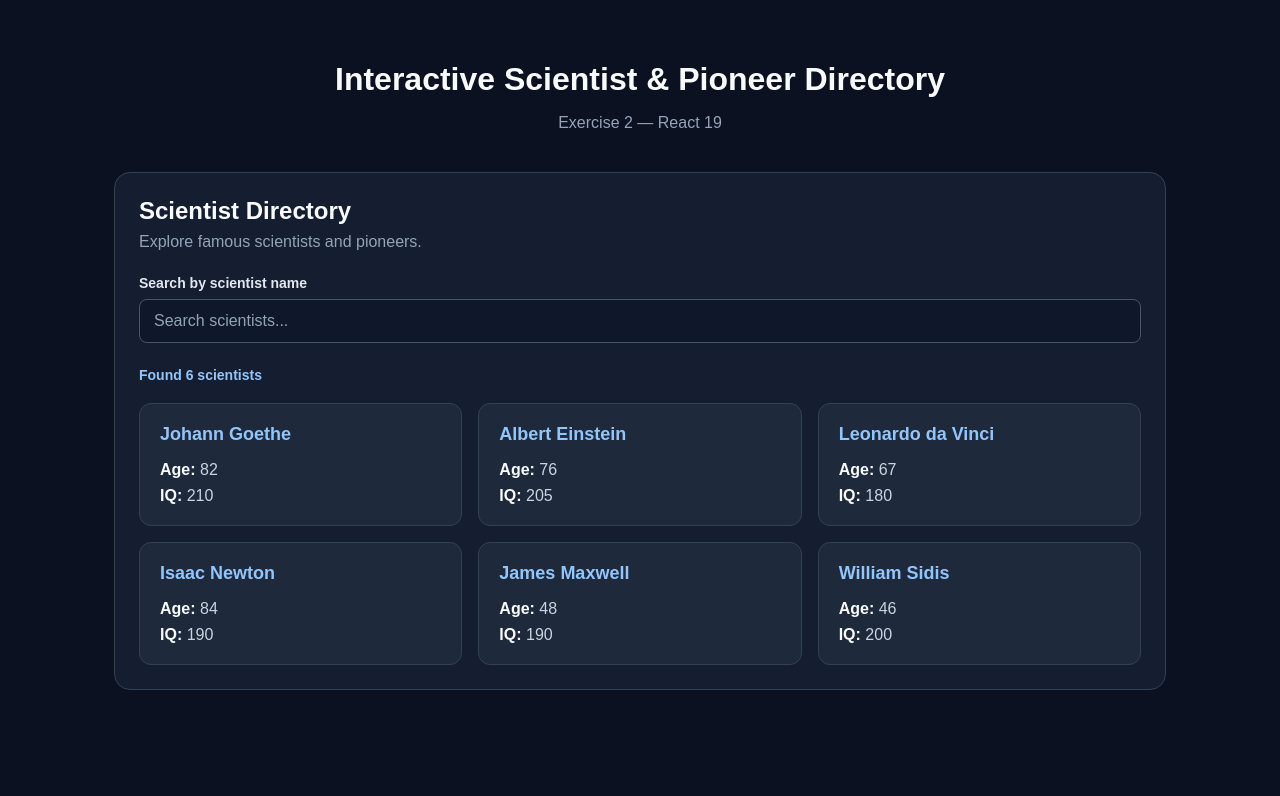
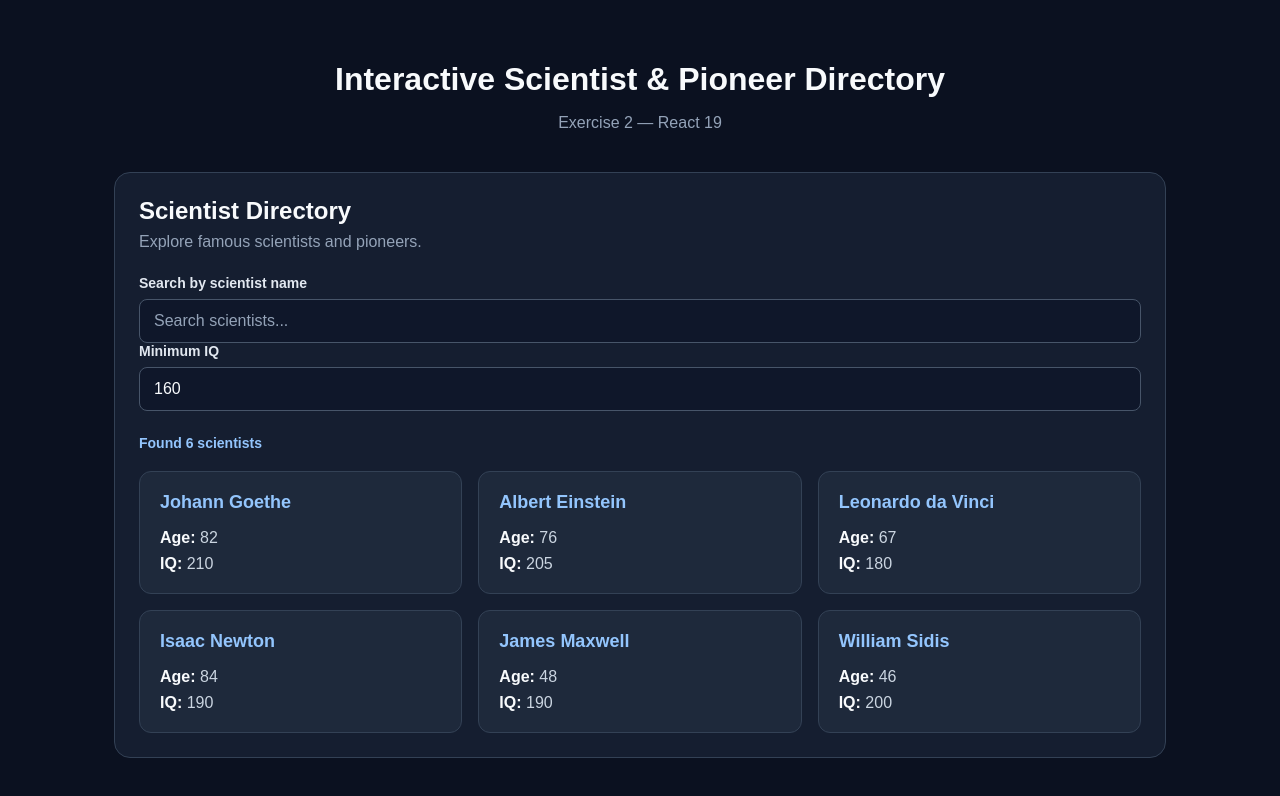
Before and after one commit to tran04012006/24521812_NgoBichTran_Lab3, a React (Vite) app in the folder scientist-directory/: page / in a window 1280 px wide. Shown: the top 796 px of the page. Built offline with nearby package versions, Linux system fonts and the light colour scheme.

Commit message:
feat(ex2): add type-safe minimum IQ input

```diff
--- a/scientist-directory/src/components/ScientistDirectory.jsx
+++ b/scientist-directory/src/components/ScientistDirectory.jsx
@@ -3,23 +3,29 @@ import { useId, useState } from "react";
 import { SMART_PEOPLE } from "../data/scientists.js";
 
 function ScientistDirectory() {
-  // Independent state: the text entered by the user
+  // Independent state
   const [query, setQuery] = useState("");
+  const [minIq, setMinIq] = useState(160);
 
-  // Generate a unique ID for the search input
+  // Accessible input IDs
   const searchId = useId();
+  const minIqId = useId();
 
-  // Normalize the search query
+  // Derived state: name search only for Commit 5
   const normalizedQuery = query.trim().toLowerCase();
 
-  // Derived state: calculate matching scientists
   const visiblePeople = SMART_PEOPLE.filter((person) =>
     person.name.toLowerCase().includes(normalizedQuery)
   );
 
-  // Handle changes in the search input
   const handleSearchChange = (event) => {
     setQuery(event.target.value);
+  };
+
+  const handleMinIqChange = (event) => {
+    const value = event.target.valueAsNumber;
+
+    setMinIq(Number.isNaN(value) ? null : value);
   };
 
   return (
@@ -35,7 +41,6 @@ function ScientistDirectory() {
         </p>
       </div>
 
-      {/* Search input */}
       <form
         className="directory-controls"
         role="search"
@@ -54,9 +59,23 @@ function ScientistDirectory() {
             onChange={handleSearchChange}
           />
         </div>
+
+        <div className="form-group">
+          <label htmlFor={minIqId}>
+            Minimum IQ
+          </label>
+
+          <input
+            id={minIqId}
+            type="number"
+            min="0"
+            step="1"
+            value={minIq ?? ""}
+            onChange={handleMinIqChange}
+          />
+        </div>
       </form>
 
-      {/* Live result count */}
       <p
         className="result-count"
         role="status"
@@ -68,7 +87,6 @@ function ScientistDirectory() {
           : "scientists"}
       </p>
 
-      {/* Results */}
       {visiblePeople.length > 0 ? (
         <div className="scientist-list">
           {visiblePeople.map((person) => (
@@ -93,7 +111,7 @@ function ScientistDirectory() {
       ) : (
         <div className="empty-state">
           <p>No scientists found.</p>
-          <p>Try searching for another name.</p>
+          <p>Try changing your search criteria.</p>
         </div>
       )}
     </section>
```
